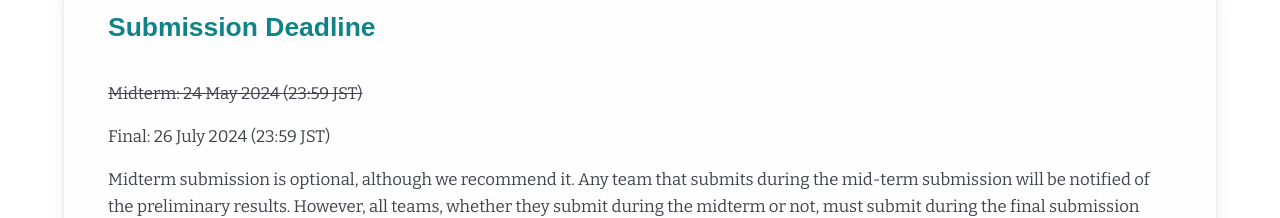
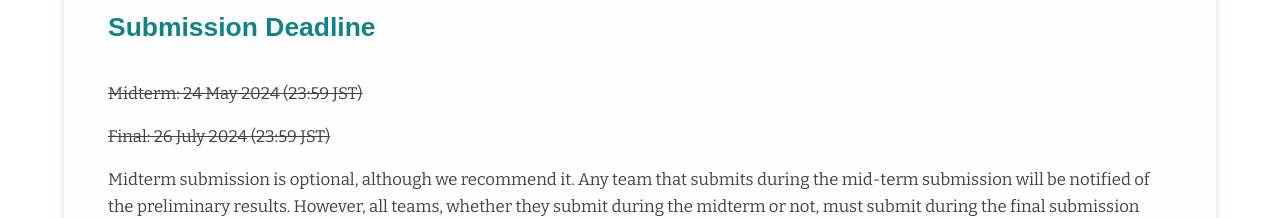
Before and after one commit to chatgpt4pcg/chatgpt4pcg.github.io, a Next.js app: page / in a window 1280 px wide. Shown: the part 2320-2538 px from the top of the page. Built offline with nearby package versions, Linux system fonts and the light colour scheme.

Commit message:
chore(index): fix typo

```diff
--- a/components/content/SubmissionDeadline.tsx
+++ b/components/content/SubmissionDeadline.tsx
@@ -9,8 +9,12 @@ export default function SubmissionDeadline() {
 			<SectionHeader id='submission-deadline'>
 				Submission Deadline
 			</SectionHeader>
-			<Paragraph><s>Midterm: 24 May 2024 (23:59 JST)</s></Paragraph>
-			<Paragraph>Final: 26 July 2024 (23:59 JST)</Paragraph>
+			<Paragraph>
+				<s>Midterm: 24 May 2024 (23:59 JST)</s>
+			</Paragraph>
+			<Paragraph>
+				<s>Final: 26 July 2024 (23:59 JST)</s>
+			</Paragraph>
 			<Paragraph>
 				Midterm submission is optional, although we recommend it. Any team that
 				submits during the mid-term submission will be notified of the
```
